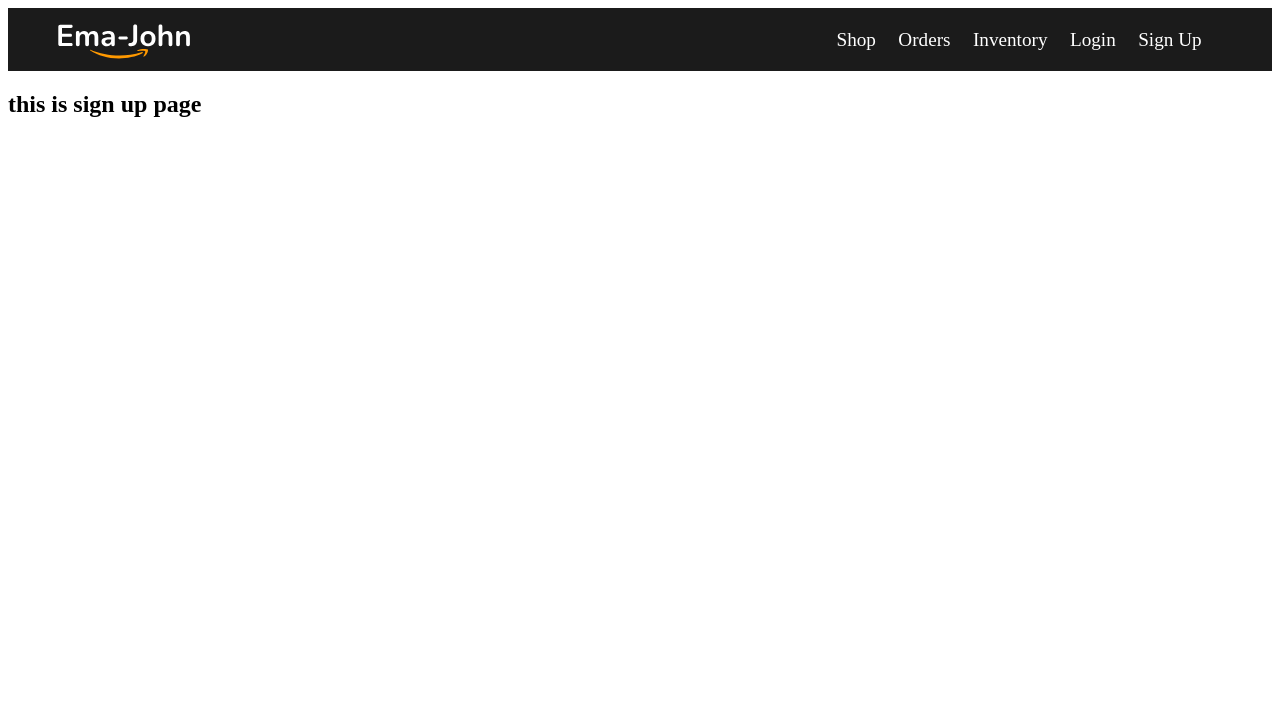
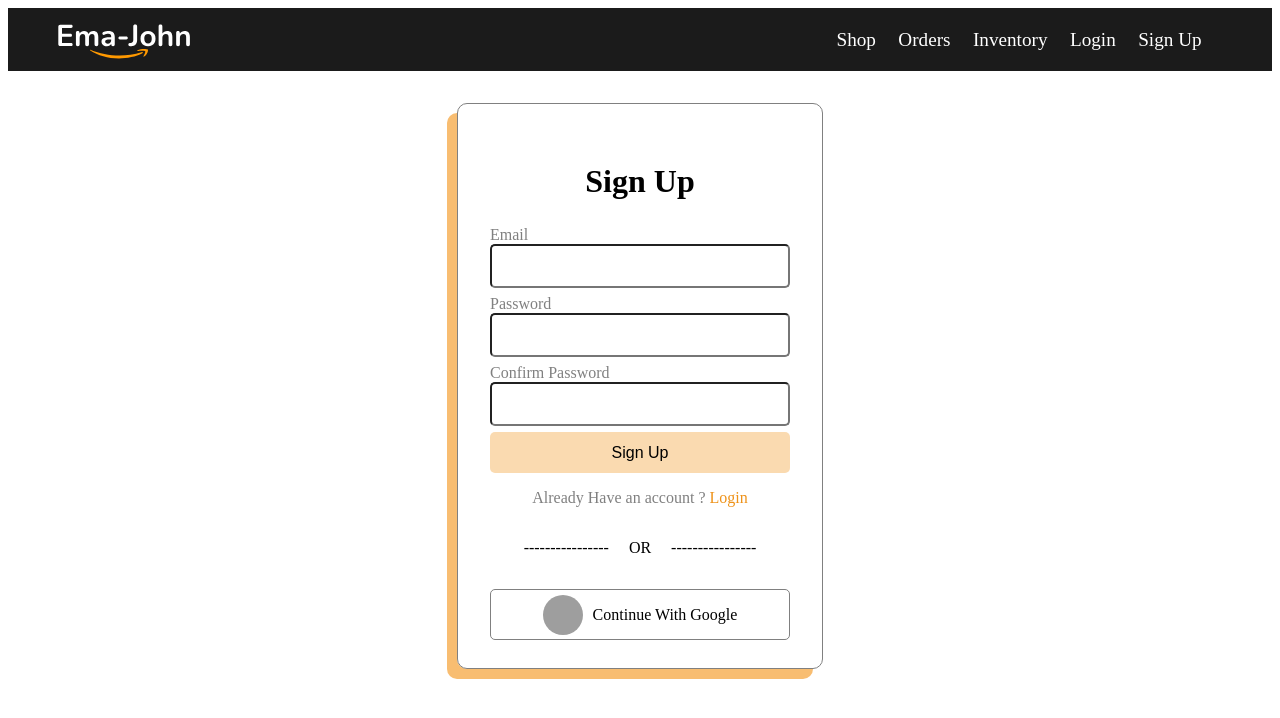
Before and after one commit to emon3455/PH-ShopingWebsite-61, a React (Vite) app: page /signup in a window 1280 px wide. Shown: the top 718 px of the page. Built offline with nearby package versions, Linux system fonts and the light colour scheme; grey boxes are pictures that could not be loaded.

Commit message:
login and signup done

```diff
--- a/src/Components/LogIn/Login.css
+++ b/src/Components/LogIn/Login.css
@@ -1,22 +1,23 @@
 .form-container{
-    max-width: 350px;
-    max-height: 400px;
+    max-width: 300px;
+    max-height: 500px;
     border: 1px solid gray;
     padding: 2rem;
-    margin: 4rem auto;
+    margin: 2rem auto;
     border-radius: 10px;
+    box-shadow: #f8bd71 -10px 10px;
 }
 
 .form-title{
     text-align: center;
-    font-size: 1.5rem;
+    font-size: 2rem;
     font-weight: 900;
 }
 
 .form-controler{
     display: flex;
     flex-direction: column;
-    margin-bottom: 0.5rem;
+    margin-bottom: 0.4rem;
     color: gray;
 }
 
--- a/src/Components/LogIn/Login.jsx
+++ b/src/Components/LogIn/Login.jsx
@@ -27,9 +27,9 @@
                     </p>
 
                     <div className="options">
-                        <p>------------------------</p>
+                        <p>----------------</p>
                         <p>OR</p>
-                        <p>------------------------</p>
+                        <p>----------------</p>
                     </div>
 
                 </form>
--- a/src/Components/SignUp/SignUp.jsx
+++ b/src/Components/SignUp/SignUp.jsx
@@ -1,10 +1,49 @@
 import React from 'react';
-import "./SignUp.css"
+import "./../LogIn/Login.css"
+import { Link } from 'react-router-dom';
 
 const SignUp = () => {
     return (
-        <div>
-            <h2>this is sign up page</h2>
+        <div className='container'>
+            <div className="form-container">
+
+                <h2 className='form-title'>Sign Up</h2>
+
+                <form className='form'>
+                    <div className="form-controler">
+                        <label htmlFor="email">Email</label>
+                        <input type="email" name='email' id='email' required/>
+                    </div>
+                    <div className="form-controler">
+                        <label htmlFor="password">Password</label>
+                        <input type="password" name='password' id='password' required/>
+                    </div>
+                    <div className="form-controler">
+                        <label htmlFor="password">Confirm Password</label>
+                        <input type="password" name='password' id='password' required/>
+                    </div>
+                    <button className='login-btn'>
+                        Sign Up
+                    </button>
+
+                    <p className='link-text'>
+                        Already Have an account ? <Link to="/login">Login</Link>
+                    </p>
+
+                    <div className="options">
+                        <p>----------------</p>
+                        <p>OR</p>
+                        <p>----------------</p>
+                    </div>
+
+                </form>
+
+                <p className='social-login'>
+                    <img className='google-logo' src="https://static.vecteezy.com/system/resources/previews/010/353/285/original/colourful-google-logo-on-white-background-free-vector.jpg" alt="" />
+                    <span>Continue With Google</span>
+                </p>
+
+            </div>
         </div>
     );
 };
```
